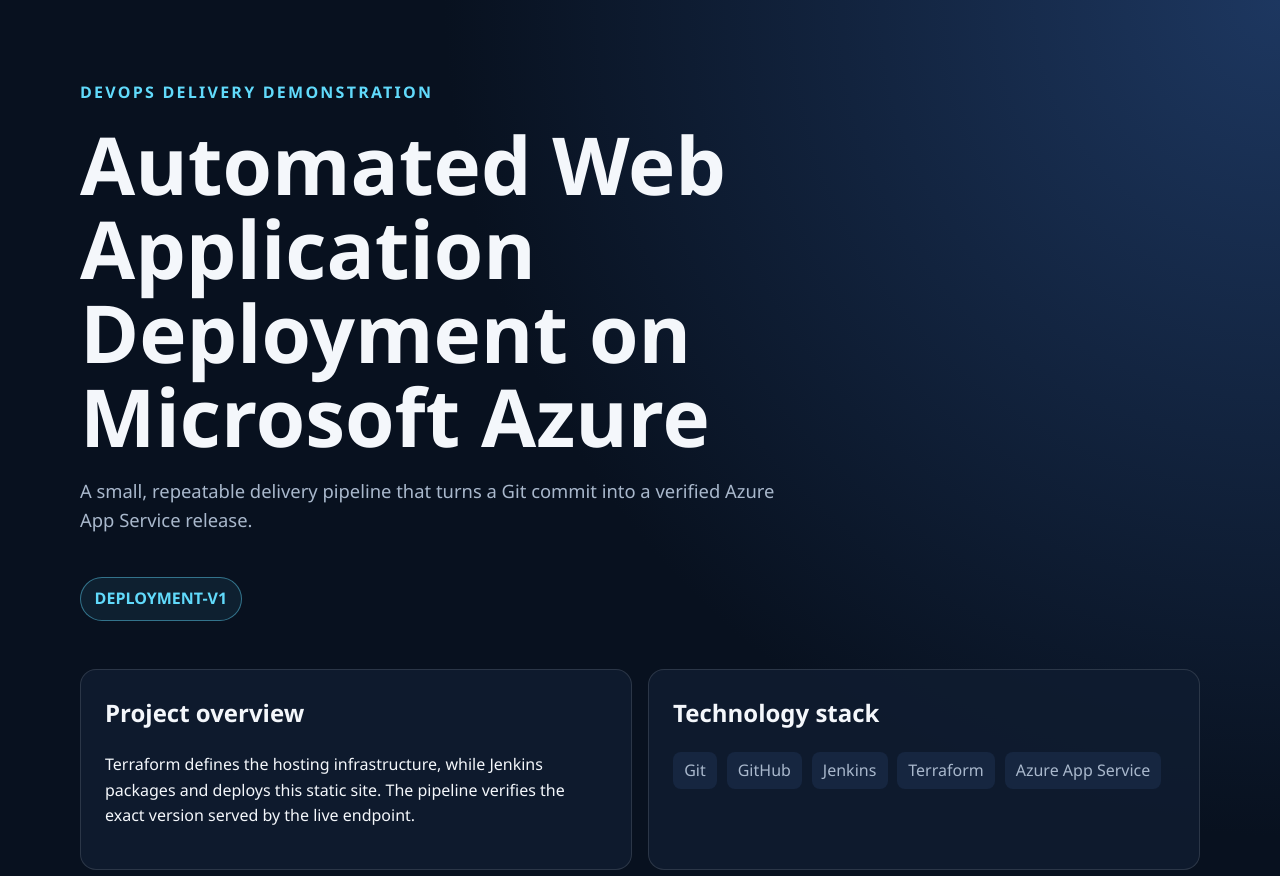
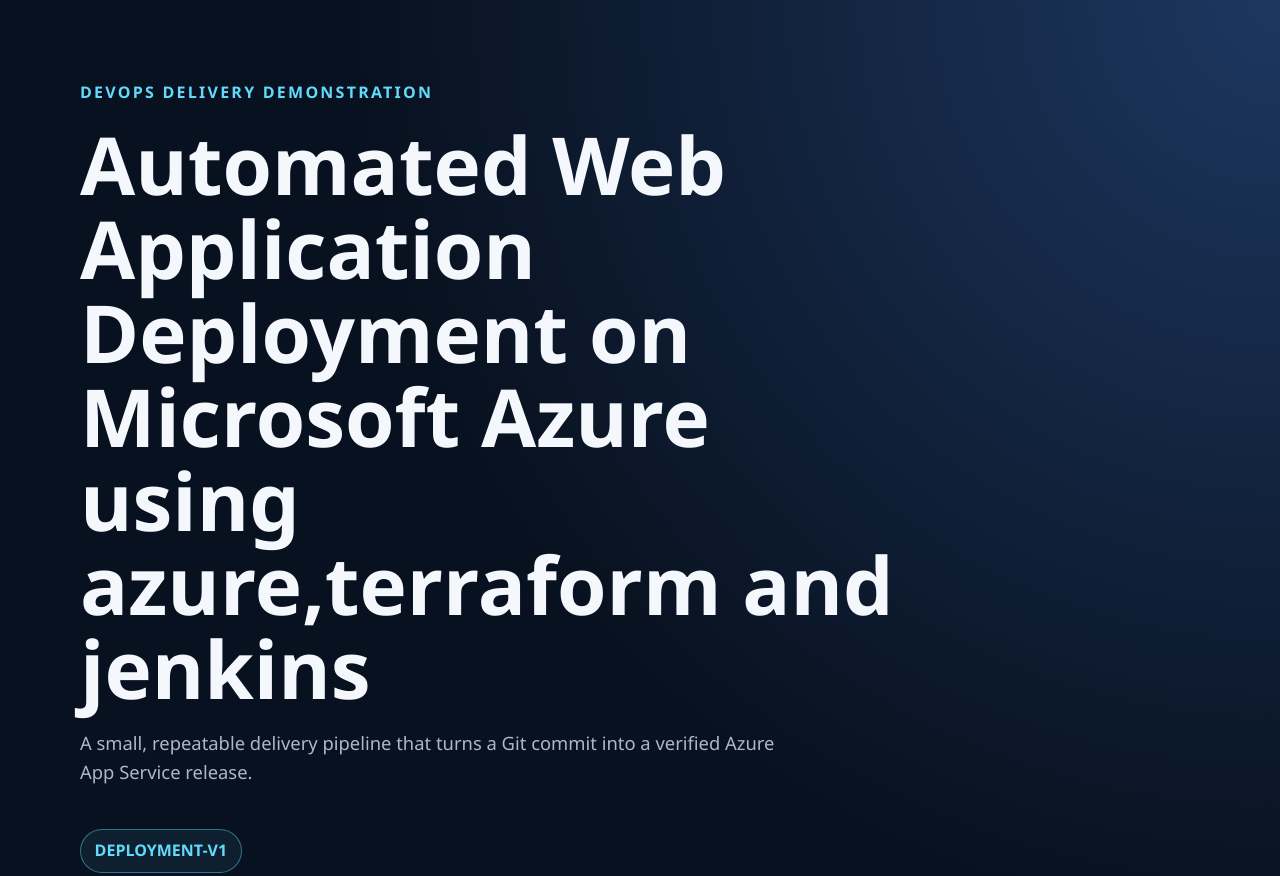
Before and after one commit to abunesh126/azure-devops, a plain HTML site: page app/index.html in a window 1280 px wide. Shown: the top 876 px of the page. Drawn offline with Linux system fonts and the light colour scheme.

Commit message:
jenkins ,terr word in heading

```diff
--- a/app/index.html
+++ b/app/index.html
@@ -51,7 +51,7 @@
 <body>
   <main>
     <p class="eyebrow">DevOps delivery demonstration</p>
-    <h1>Automated Web Application Deployment on Microsoft Azure</h1>
+    <h1>Automated Web Application Deployment on Microsoft Azure using azure,terraform and jenkins</h1>
     <p class="intro">A small, repeatable delivery pipeline that turns a Git commit into a verified Azure App Service release.</p>
     <p class="marker" id="deployment-version">DEPLOYMENT-V1</p>
 
```
